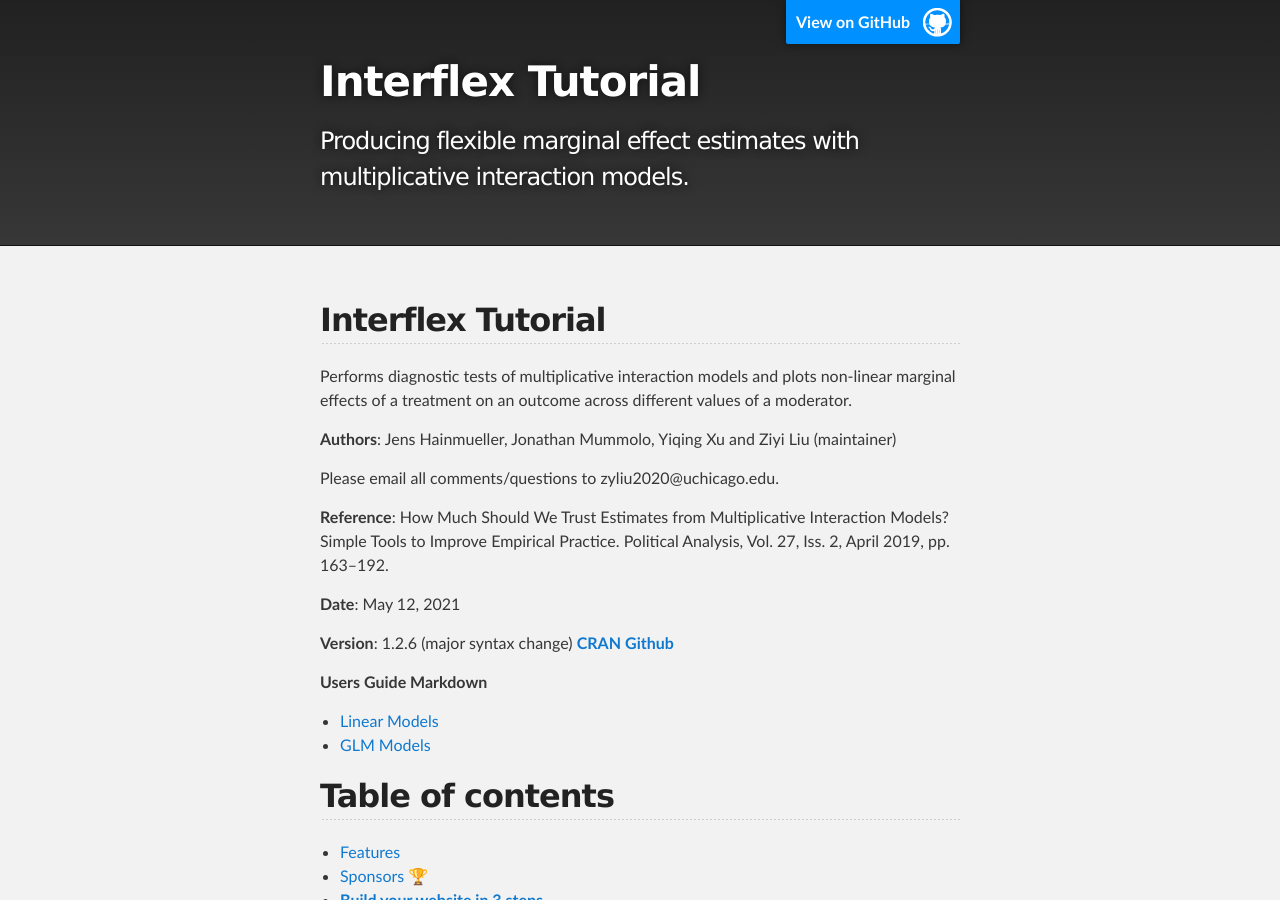
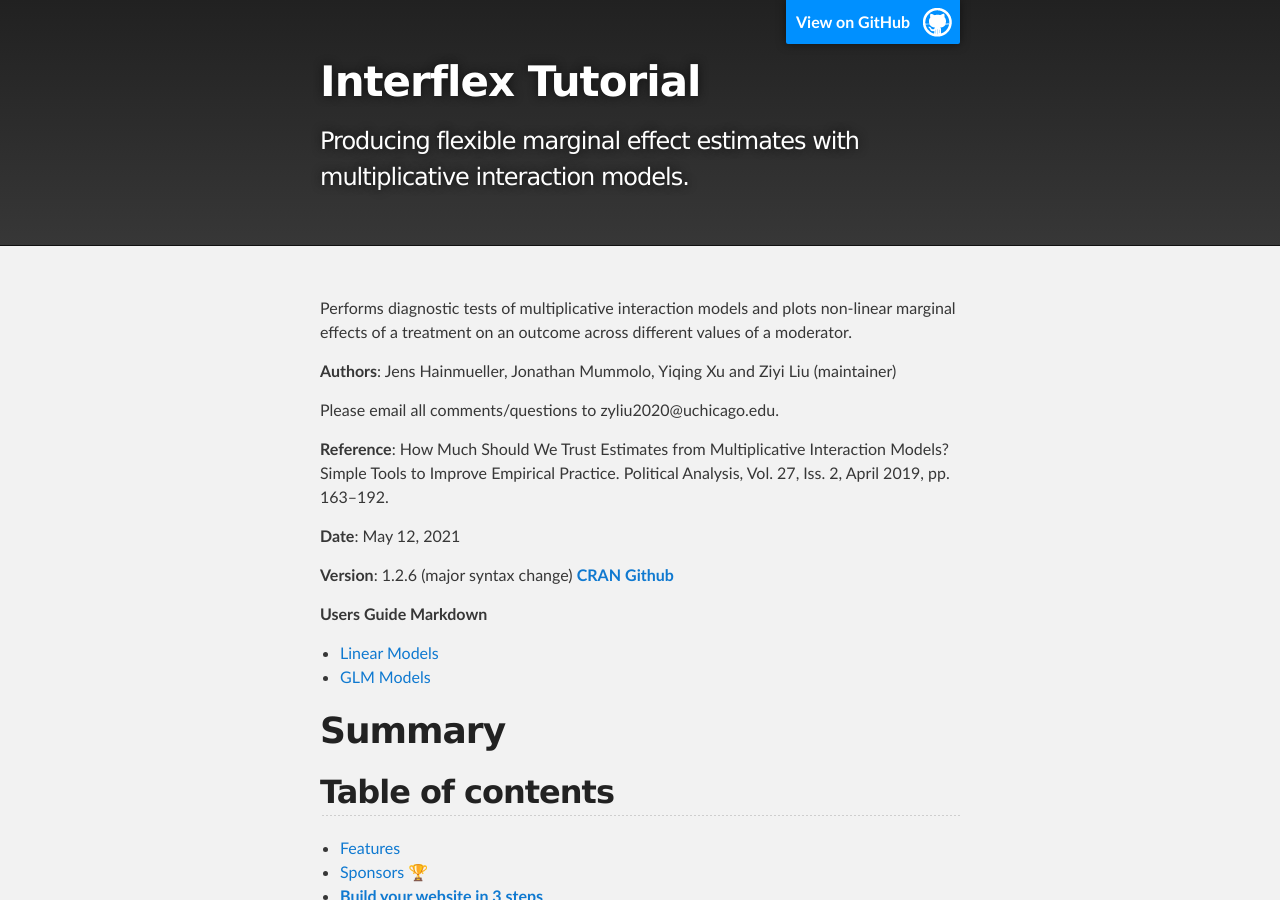
Before and after one commit to lzy318/Interflex-Tutorial, a Jekyll site: the page built from index.md, in a window 1280 px wide and 900 px high. Built offline with Jekyll 4.4.1, drawn with Linux system fonts in a browser that asks for light colours; our own code applies the rules of GitHub Pages for plain Markdown files.

Commit message:
Update index.md

```diff
--- a/index.md
+++ b/index.md
@@ -1,9 +1,6 @@
 ---
 layout: default
 ---
-
-
-## Interflex Tutorial
 
 Performs diagnostic tests of multiplicative interaction models and plots non-linear marginal effects of a treatment on an outcome across different values of a moderator.
 
@@ -20,6 +17,9 @@ Please email all comments/questions to zyliu2020@uchicago.edu.
 **Users Guide Markdown**
 - [Linear Models](http://yiqingxu.org/software/interaction/RGuide.html)
 - [GLM Models](http://yiqingxu.org/software/interaction/RGuide_glm.html)
+
+# Summary
+
 
 ## Table of contents
 
```
